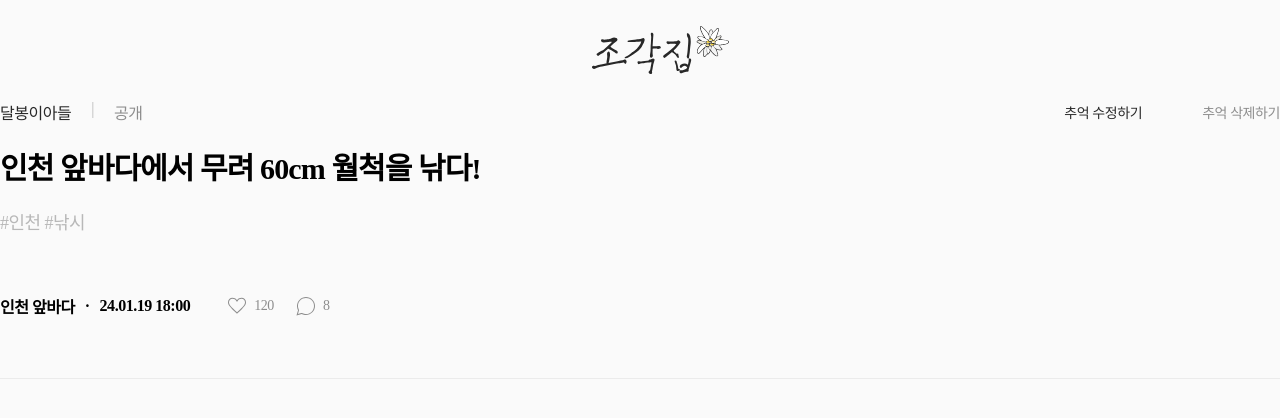
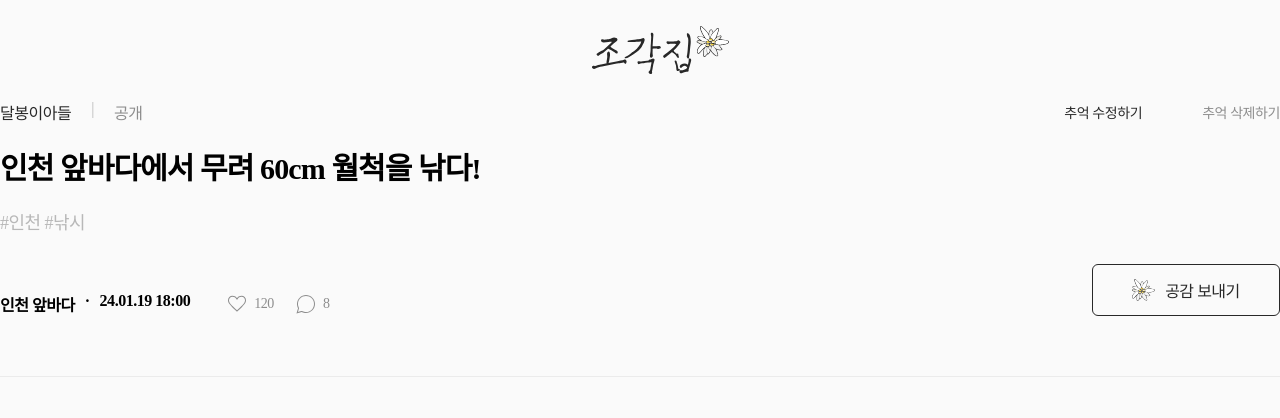
Before and after one commit to codeitboost/zogakzip-FE, a React (Create React App) app: page /memory-detail in a window 1280 px wide. Shown: the top 418 px of the page. Built offline with nearby package versions, Linux system fonts and the light colour scheme; a web font is replaced by a local one.

Commit message:
Design : Info 공감 버튼 추가 (#9)

```diff
--- a/src/components/memorydetail/MemoryInfo.jsx
+++ b/src/components/memorydetail/MemoryInfo.jsx
@@ -1,4 +1,5 @@
 import * as M from './MemoryInfo.style';
+import Like from '../common/like/Like';
 
 import heart from '../../assets/img/heart.svg';
 import comment from '../../assets/img/comment.svg';
@@ -39,6 +40,9 @@ export default function MemoryInfo() {
             </M.Comment>
           </M.Count>
         </M.BottomLeft>
+        <M.BottomRight>
+          <Like />
+        </M.BottomRight>
       </M.Bottom>
       <M.Line />
     </M.Container>
--- a/src/components/memorydetail/MemoryInfo.style.js
+++ b/src/components/memorydetail/MemoryInfo.style.js
@@ -55,7 +55,7 @@ export const Middle = styled.div`
   flex-direction: column;
   gap: 20px;
 
-  margin-bottom: 60px;
+  margin-bottom: 30px;
 
   div {
     margin: 0;
@@ -77,6 +77,7 @@ export const Tag = styled.div`
 
 export const Bottom = styled.div`
   display: flex;
+  justify-content: space-between;
 
   margin-bottom: 60px;
 
@@ -87,12 +88,12 @@ export const Bottom = styled.div`
 
 export const BottomLeft = styled.div`
   display: flex;
+  align-items: flex-end;
   gap: 35px;
 `;
 
 export const WriteInfo = styled.div`
   display: flex;
-  align-items: center;
   gap: 10px;
 
   font-size: 16px;
@@ -126,6 +127,8 @@ export const Comment = styled.div`
   gap: 5px;
 `;
 
+export const BottomRight = styled.div``;
+
 export const Line = styled.div`
   height: 1px;
   background-color: #ddd;
```
